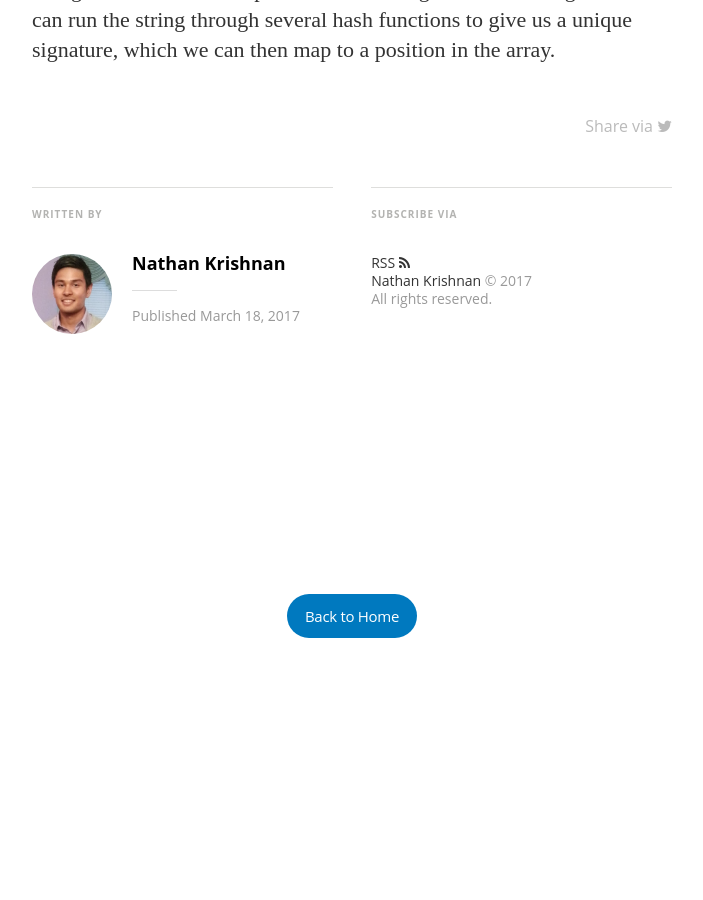
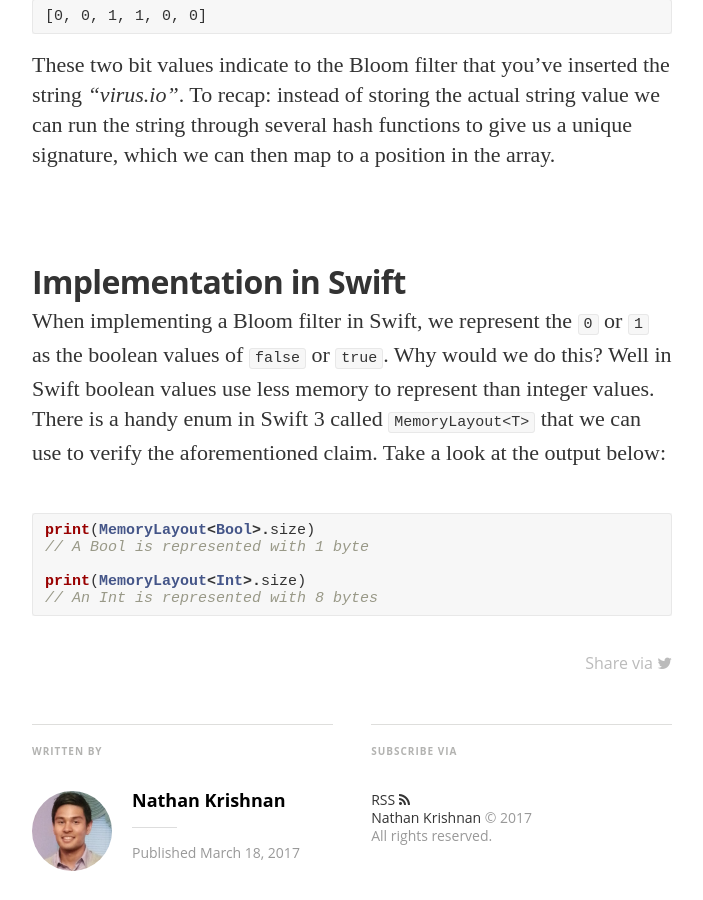
Before and after one commit to nathankrishnan/nathankrishnan.github.io, a Jekyll site: the page built from _posts/2017-03-18-bloomfilter.md, in a window 1280 px wide and 900 px high, scrolled down 3046 px. Shown: the whole window, without its empty margins (288-991 px from the left). Built offline with Jekyll 4.4.1, drawn with Linux system fonts in a browser that asks for light colours; nearby versions of some CDN libraries; some web fonts are replaced; comment, search, counter and statistics services are not loaded; before the commit the page ends 3774 px from its top, so only the background shows below that.

Commit message:
Update 2017-03-18-bloomfilter.md

````diff
--- a/_posts/2017-03-18-bloomfilter.md
+++ b/_posts/2017-03-18-bloomfilter.md
@@ -25,6 +25,7 @@ if let validDomain = websiteToLoad?.host {
 
 The problem with this approach is that a large dossier will consume a significant amount of memory.  Likewise, as your dossier grows, so will its memory footprint because you are storing each domain name as a string.  Is there a more efficient approach to maintain a dossier data list without consuming too much memory?  Yes we can instead use a Bloom filter, which is a space-efficient and probabilistic data structure.
 
+# The basic concept
 A Bloom filter can be conceptually thought of as a fixed-length array of bits.
 ```
 [0, 0, 0, 0, 0, 0]
@@ -45,3 +46,13 @@ Now we need to pass our string through the second hash function.  Let's say the
 ```
 
 These two bit values indicate to the Bloom filter that you've inserted the string *"virus.io"*. To recap: instead of storing the actual string value we can run the string through several hash functions to give us a unique signature, which we can then map to a position in the array.
+
+# Implementation in Swift
+When implementing a Bloom filter in Swift, we represent the ```0``` or ```1``` as the boolean values of ```false``` or ```true```.  Why would we do this?  Well in Swift boolean values use less memory to represent than integer values.  There is a handy enum in Swift 3 called ```MemoryLayout<T>``` that we can use to verify the aforementioned claim.  Take a look at the output below:
+```swift
+print(MemoryLayout<Bool>.size)
+// A Bool is represented with 1 byte
+
+print(MemoryLayout<Int>.size)
+// An Int is represented with 8 bytes
+```
````
